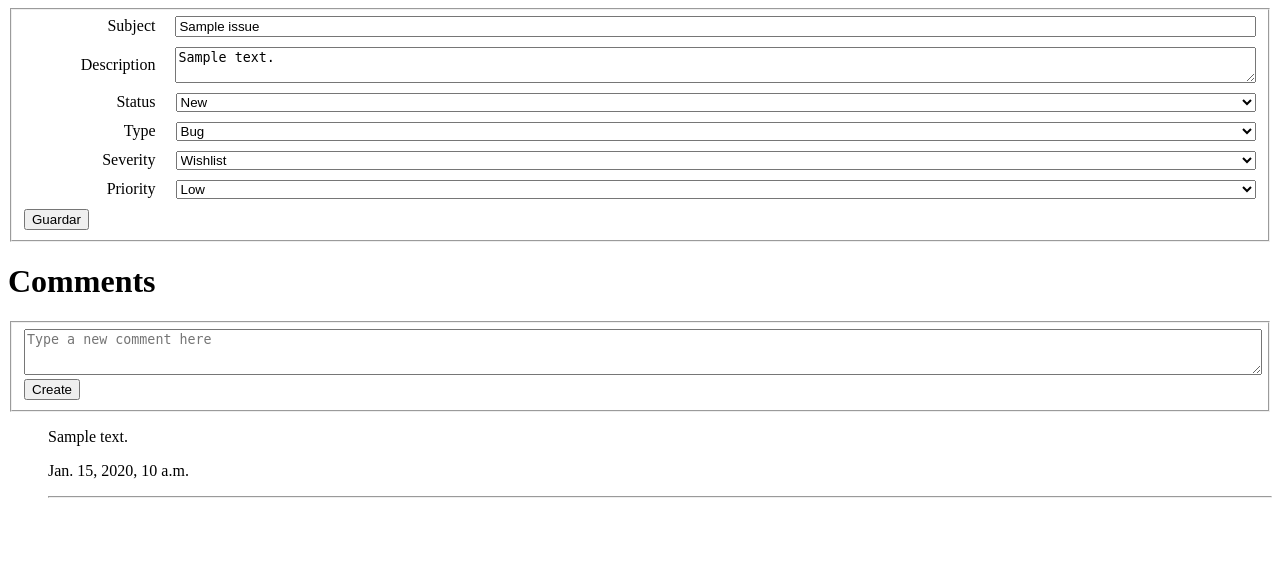
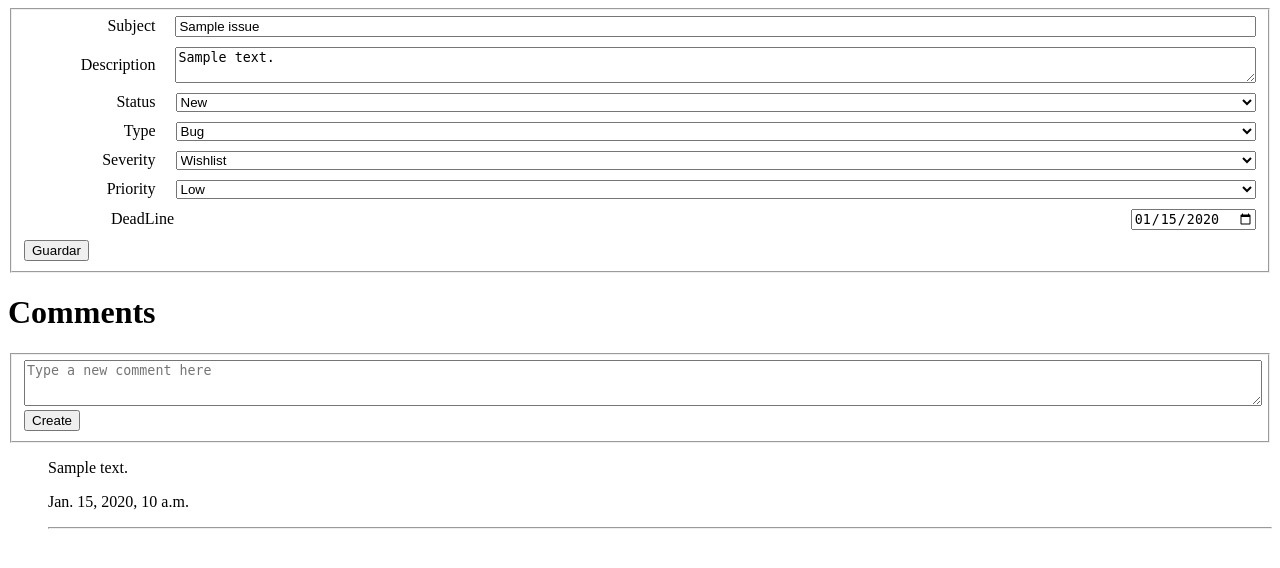
Before and after one commit to ASWPROJECT/BackEnd, a Django app: page /issue/1 in a window 1280 px wide. Shown: the top 568 px of the page. Run offline with Django 4.2, Linux system fonts and the light colour scheme; a user stored in the database is signed in; tables that the repository leaves empty hold one stand-in row (values such as "Sample post"); a database or web service that is not in the repository returns one stand-in record (values such as "Sample title"); data that the repository does not hold is empty.

Commit message:
#25 implementada

```diff
--- a/issues/models.py
+++ b/issues/models.py
@@ -13,6 +13,7 @@ class Issue(models.Model):
     Severity = models.CharField(max_length=50, choices=choices.severity, null=True, blank=True)
     Priority = models.CharField(max_length=50, choices=choices.priority, null=True, blank=True)
     User = models.ForeignKey(User, on_delete=models.SET_NULL, null=True, blank=True)
+    DeadLine = models.DateField(null=True, blank=True)
 
     def __str__(self):
         return self.Subject
--- a/issues/templates/issue_view.html
+++ b/issues/templates/issue_view.html
@@ -62,6 +62,11 @@
                     <option value="High" {% if issue.priority == 'High' %}selected{% endif %}>High</option>
                 </select>
             </div>
+            <div>
+                <label>DeadLine</label>
+                <input type="date" name="DeadLine"
+                value="{{ issue.DeadLine.year }}-{% if issue.DeadLine.month < 10 %}0{{ issue.DeadLine.month }}{% else %}{{ issue.DeadLine.month }}{% endif %}-{% if issue.DeadLine.day < 10 %}0{{ issue.DeadLine.day }}{% else %}{{ issue.DeadLine.day }}{% endif %}" />
+            </div>
             <input name="id" type="hidden" value="{{ issue.id }}" />
             <button>Guardar</button>
         </fieldset>
--- a/issues/templates/issues.html
+++ b/issues/templates/issues.html
@@ -45,6 +45,10 @@
         <li class="taiga-btn-issue">
             <h2>{{ issue.Subject }}</h2>
             <p>{{ issue.Description }}</p>
+            {% if issue.DeadLine != None %}
+            <img src="/static/RedClock.png" width="20" height="20">
+            <span>{{ issue.DeadLine }}</span>
+            {% endif %}
           <form id="msform" method="POST" action="http://127.0.0.1:8000/delete/Issue">
             <input name="id" type="hidden" value="{{ issue.id }}" />
             {% load static %}
--- a/issues/views.py
+++ b/issues/views.py
@@ -57,7 +57,8 @@ def view_isue(request, issue_id):
             'status': issue.Status,
             'type': issue.Type,
             'severity': issue.Severity,
-            'priority': issue.Priority}
+            'priority': issue.Priority,
+            'DeadLine': issue.DeadLine}
     context = {'issue': issue,
                'comments': comments_json}
     return render(request, 'issue_view.html', context)
@@ -74,6 +75,7 @@ def edit_issue(request):
     type = request.POST.get('type')
     severity = request.POST.get('severity')
     priority = request.POST.get('priority')
+    DeadLine = request.POST.get('DeadLine')
 
     if(issue.Subject != subject):
         issue.Subject = subject
@@ -92,6 +94,12 @@ def edit_issue(request):
 
     if(issue.Priority != priority):
         issue.Priority = priority
+
+    if(issue.DeadLine != DeadLine):
+        if(DeadLine == ''):
+            issue.DeadLine = None
+        else :
+            issue.DeadLine = DeadLine
 
     print('Aqui empieza el issue')
     print(issue.Subject)
```
Also changed, not shown: issues/static/RedClock.png (added).
